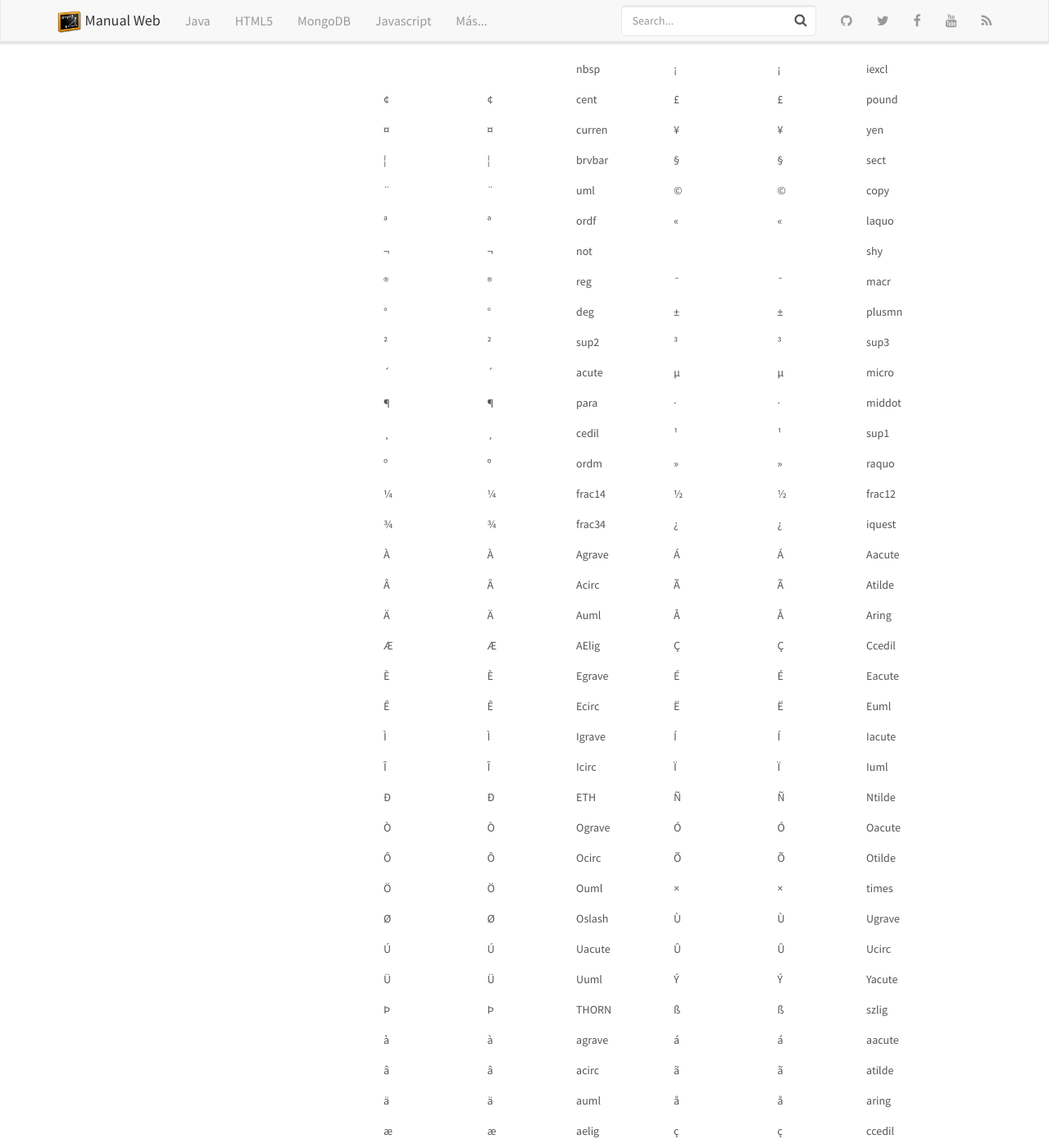
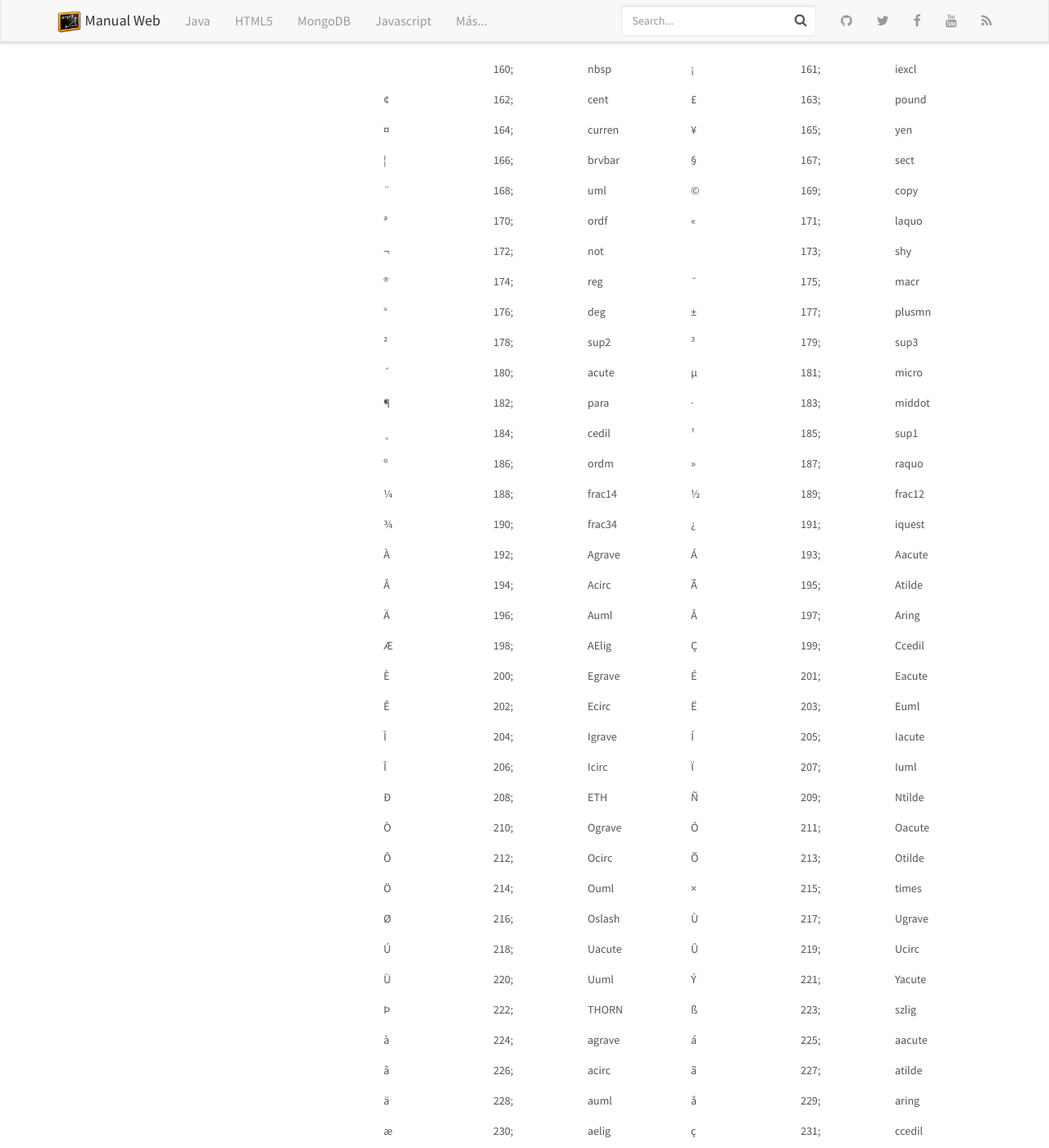
Before and after one commit to manualweb/manualweb, a Jekyll site: the page built from _html/entidades-html.md, in a window 1280 px wide and 1400 px high, scrolled down 1395 px. Shown: the whole window at 82% size. Built offline with Jekyll 4.4.1, drawn with Linux system fonts in a browser that asks for light colours; nearby versions of some CDN libraries; comment, search, counter and statistics services are not loaded; some of the changed text lies outside the part shown.

Commit message:
Nuevos Elementos

```diff
--- a/_html/entidades-html.md
+++ b/_html/entidades-html.md
@@ -58,6 +58,74 @@ U otros comunes:
 
 
 ## Principales entidades HTML
+
+
+| Carácter | Código | Entidad | Carácter | Código | Entidad |
+| -------- | ------ | ------- | -------- | ------ | ------- |
+| !        | 33;    | –       | "        | 34;    | –       |
+| #        | 35;    | –       | $        | 36;    | –       |
+| %        | 37;    | –       | &        | 38;    | –       |
+| ’        | 39;    | –       | (        | 40;    | –       |
+| )        | 41;    | –       | *        | 42;    | –       |
+| +        | 43;    | –       | ,        | 44;    | –       |
+| -        | 45;    | –       | .        | 46;    | –       |
+| /        | 47;    | –       | :        | 58;    | –       |
+| ;        | 59;    | –       | <        | 60;    | –       |
+| =        | 61;    | –       | >        | 62;    | –       |
+| ?        | 63;    | –       | @        | 64;    | –       |
+| [        | 91;    | –       | \        | 92;    | –       |
+| ]        | 93;    | –       | ^        | 94;    | –       |
+| _        | 95;    | –       | `        | 96;    | –       |
+| {        | 123;   | –       |          |        | 124;    |
+| }        | 125;   | –       | ~        | 126;   | –       |
+|          | 160;   | nbsp    | ¡        | 161;   | iexcl   |
+| ¢        | 162;   | cent    | £        | 163;   | pound   |
+| ¤        | 164;   | curren  | ¥        | 165;   | yen     |
+| ¦        | 166;   | brvbar  | §        | 167;   | sect    |
+| ¨        | 168;   | uml     | ©        | 169;   | copy    |
+| ª        | 170;   | ordf    | «        | 171;   | laquo   |
+| ¬        | 172;   | not     |          | 173;   | shy     |
+| ®        | 174;   | reg     | ¯        | 175;   | macr    |
+| °        | 176;   | deg     | ±        | 177;   | plusmn  |
+| ²        | 178;   | sup2    | ³        | 179;   | sup3    |
+| ´        | 180;   | acute   | µ        | 181;   | micro   |
+| ¶        | 182;   | para    | ·        | 183;   | middot  |
+| ¸        | 184;   | cedil   | ¹        | 185;   | sup1    |
+| º        | 186;   | ordm    | »        | 187;   | raquo   |
+| ¼        | 188;   | frac14  | ½        | 189;   | frac12  |
+| ¾        | 190;   | frac34  | ¿        | 191;   | iquest  |
+| À        | 192;   | Agrave  | Á        | 193;   | Aacute  |
+| Â        | 194;   | Acirc   | Ã        | 195;   | Atilde  |
+| Ä        | 196;   | Auml    | Å        | 197;   | Aring   |
+| Æ        | 198;   | AElig   | Ç        | 199;   | Ccedil  |
+| È        | 200;   | Egrave  | É        | 201;   | Eacute  |
+| Ê        | 202;   | Ecirc   | Ë        | 203;   | Euml    |
+| Ì        | 204;   | Igrave  | Í        | 205;   | Iacute  |
+| Î        | 206;   | Icirc   | Ï        | 207;   | Iuml    |
+| Ð        | 208;   | ETH     | Ñ        | 209;   | Ntilde  |
+| Ò        | 210;   | Ograve  | Ó        | 211;   | Oacute  |
+| Ô        | 212;   | Ocirc   | Õ        | 213;   | Otilde  |
+| Ö        | 214;   | Ouml    | ×        | 215;   | times   |
+| Ø        | 216;   | Oslash  | Ù        | 217;   | Ugrave  |
+| Ú        | 218;   | Uacute  | Û        | 219;   | Ucirc   |
+| Ü        | 220;   | Uuml    | Ý        | 221;   | Yacute  |
+| Þ        | 222;   | THORN   | ß        | 223;   | szlig   |
+| à        | 224;   | agrave  | á        | 225;   | aacute  |
+| â        | 226;   | acirc   | ã        | 227;   | atilde  |
+| ä        | 228;   | auml    | å        | 229;   | aring   |
+| æ        | 230;   | aelig   | ç        | 231;   | ccedil  |
+| è        | 232;   | egrave  | é        | 233;   | eacute  |
+| ê        | 234;   | ecirc   | ë        | 235;   | euml    |
+| ì        | 236;   | igrave  | í        | 237;   | iacute  |
+| î        | 238;   | icirc   | ï        | 239;   | iuml    |
+| ð        | 240;   | eth     | ñ        | 241;   | ntilde  |
+| ò        | 242;   | ograve  | ó        | 243;   | oacute  |
+| ô        | 244;   | ocirc   | õ        | 245;   | otilde  |
+| ö        | 246;   | ouml    | ÷        | 247;   | divide  |
+| ø        | 248;   | oslash  | ù        | 249;   | ugrave  |
+| ú        | 250;   | uacute  | û        | 251;   | ucirc   |
+| ü        | 252;   | uuml    | ý        | 253;   | yacute  |
+| þ        | 254;   | thorn   | ÿ        | 255;   | yuml    |
 
 
 | **Carácter** | **Código** | **Entidad** | **Carácter** | **Código** | **Entidad** |
```
